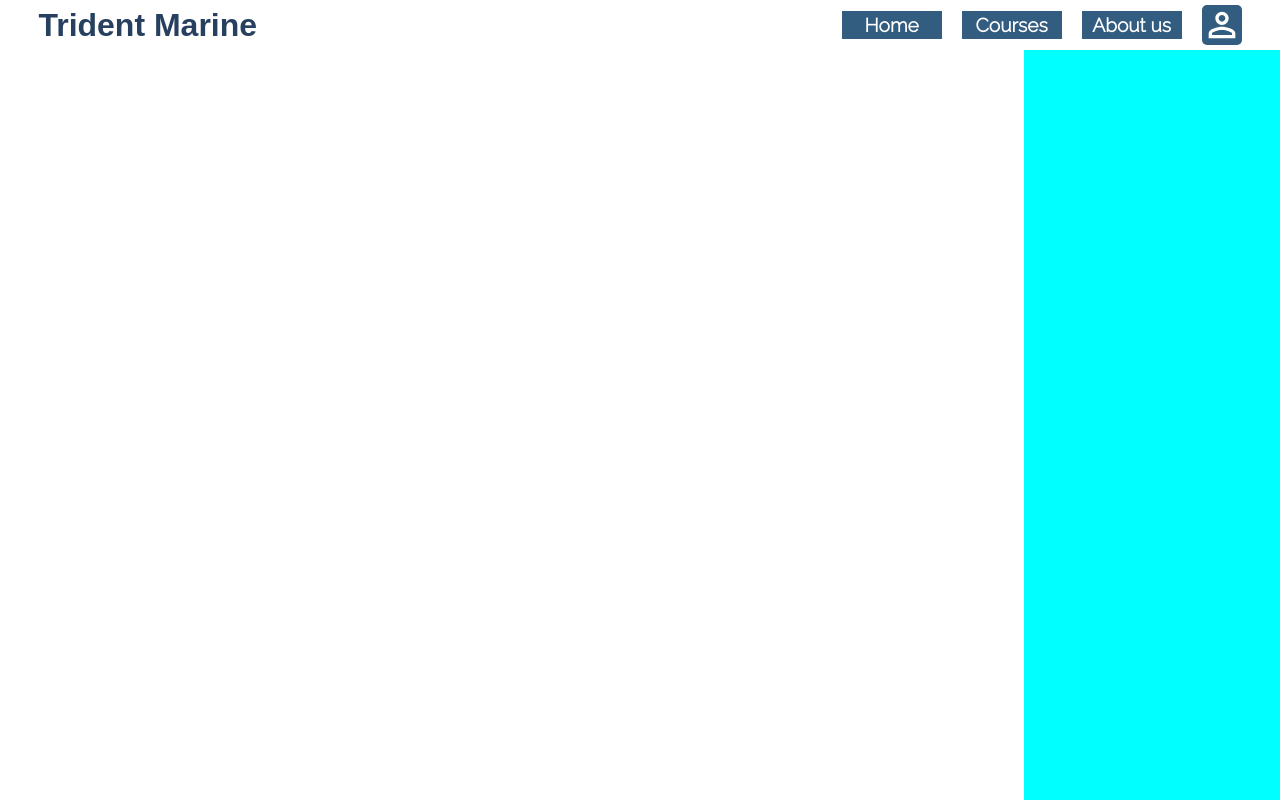
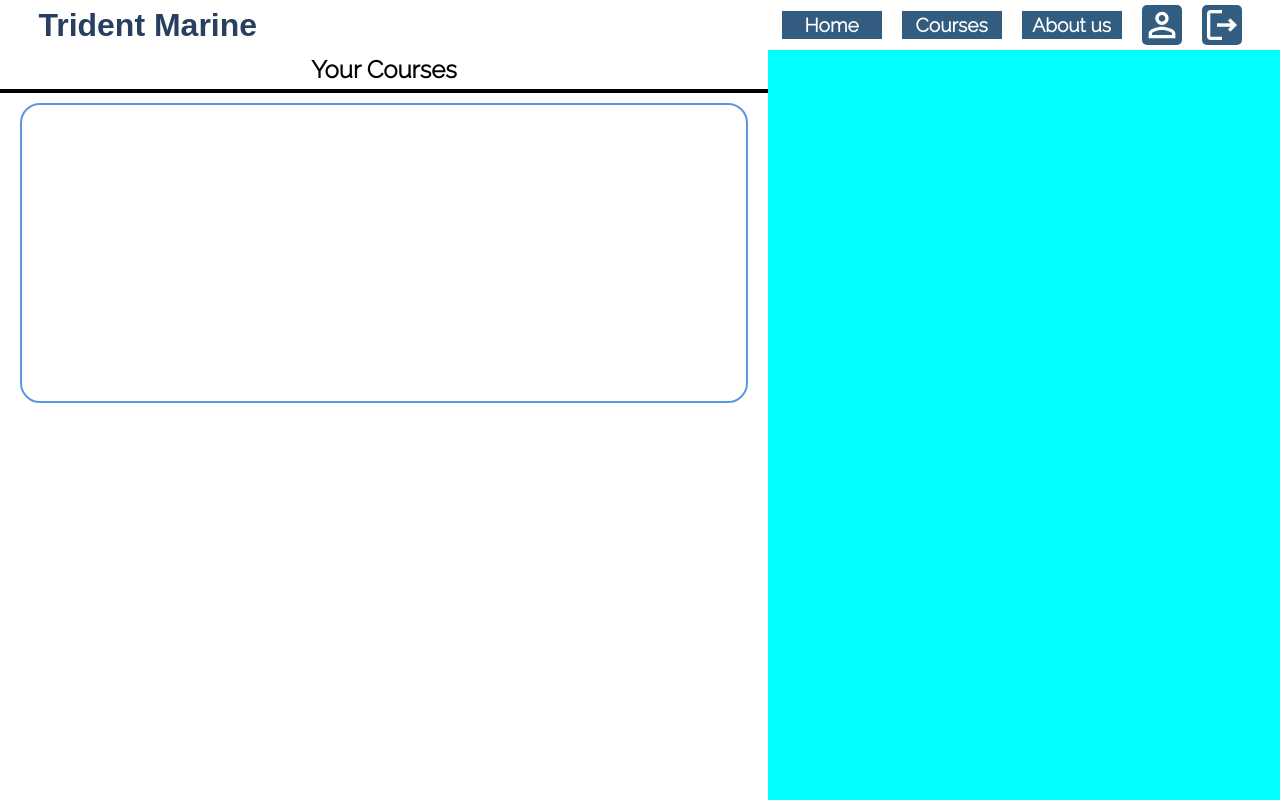
Before and after one commit to DicedBread/TridentMarine, a PHP site: page /user.php in a window 1280 px wide. Run offline with PHP 8.4, Linux system fonts and the light colour scheme; a user stored in the database is signed in; some libraries are stand-ins or nearby versions.

Commit message:
logout added and basic layout

```diff
--- a/includes/header.php
+++ b/includes/header.php
@@ -1,5 +1,5 @@
 <?php include('./setup.php');
-    $bruh = "bruh";
+
 ?>
 <header>
     <div class="brand">
@@ -17,10 +17,8 @@
         <a class="nav_btn" href="./aboutus.php">
             <h2>About us</h2>
         </a>
-
-        <div class="user_icon">
-
-        </div>
+        <a class="user_icon icon" href="./user.php"></a>
+        <a class="logout_icon icon" href="./login/logout.php"></a>
     </div>
 
     <!-- mobile -->
--- /dev/null
+++ b/login/logout.php
@@ -0,0 +1,6 @@
+<?php
+session_start();
+session_destroy();
+// Redirect to the login page:
+header('Location: ../index.php');
+?>
--- a/style/header.css
+++ b/style/header.css
@@ -72,17 +72,31 @@ header{
     display: none;
 }
 
-.user_icon{
+.icon{
     width: 40px;
     height: 40px;
     background-color: var(--blue);
     margin-left: 20px;
     /* clip-path: circle(50% at 50% 50%); */
     border-radius: 5px;
-    background-image: url(../images/account_icon_white.svg);
+    /* background-image: url(../images/account_icon_white.svg); */
     background-position: center;
     background-repeat: none;
     background-size: cover;
+    transition: 0.3s;
+}
+
+.icon:hover{
+    background-color: var(--light-blue);
+    transition: 0.3s;
+}
+
+.user_icon{
+    background-image: url(../images/account_icon_white.svg);
+}
+
+.logout_icon{
+    background-image: url(../images/logout_2.png);
 }
 
 @media screen and (max-width: 700px) {
--- a/style/user.css
+++ b/style/user.css
@@ -8,9 +8,36 @@
 
 .course_feed{
     background-color: white;
-    width: 80vw;
+    width: 60vw;
     min-width: 600px;
     height: 100%;
+    display: flex;
+    flex-direction: column;
+    align-items: center;
+}
+
+.course_feed h2{
+    margin: 5px 0;
+}
+
+.enrol_info{
+    /* background-color: blue; */
+    border-top: 4px solid black;
+    box-sizing: border-box;
+    width: 100%;
+    padding: 0 10px;
+    display: flex;
+    flex-direction: column;
+}
+
+.enrolment{
+    background-color: white;
+    border: 2px solid var(--blue-grey);
+    border-radius: 20px;
+    width: auto;
+    height: 300px;
+    margin: 10px;
+    box-sizing: border-box;
 }
 
 .user_info{
--- a/user.php
+++ b/user.php
@@ -21,11 +21,15 @@
             if (!isset($_SESSION['loggedin'])){
                 header('Location: login.php');
             } else {
-                ?>
+            ?>
+
                 <div class="user_inter">
                     <div class="course_feed">
+                        <h2>Your Courses</h2>
                         <div class="enrol_info">
+                            <div class="enrolment">
 
+                            </div>
                         </div>
                     </div>
                     <div class="user_info">
@@ -35,9 +39,8 @@
                     </div>
                 </div>
 
-                <?php
+            <?php
             }
-
         ?>
     </div>
 </body>
```
Also changed, not shown: images/logout.png (added), images/logout_2.png (added).
